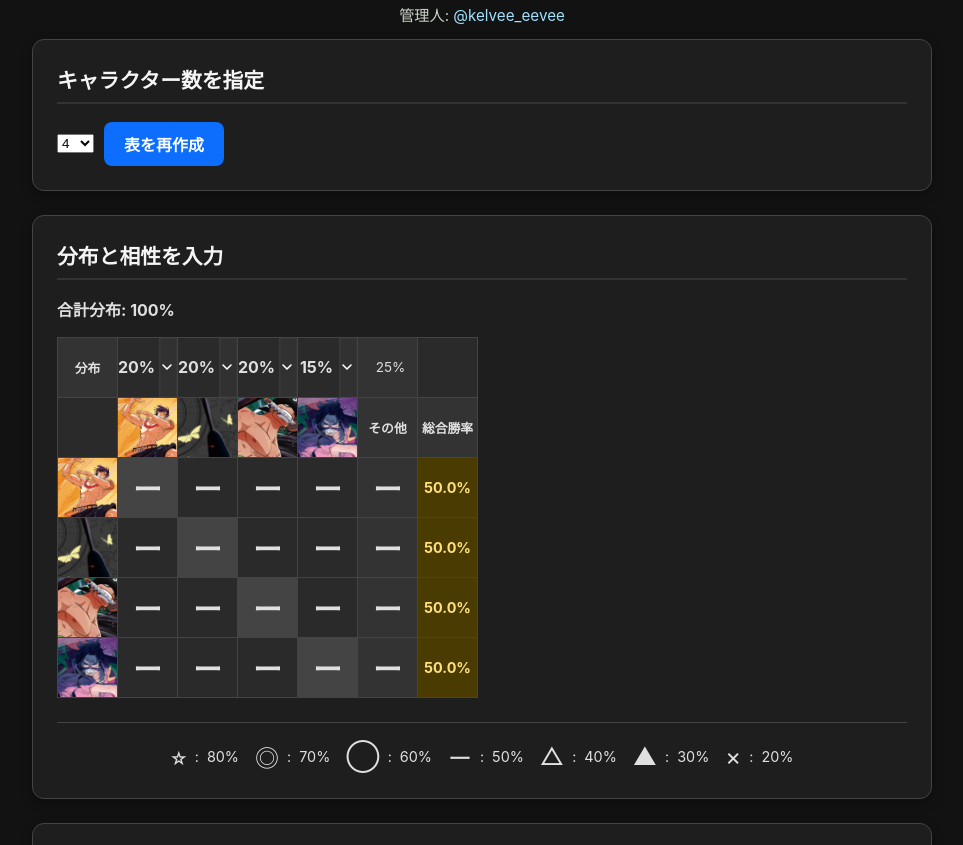
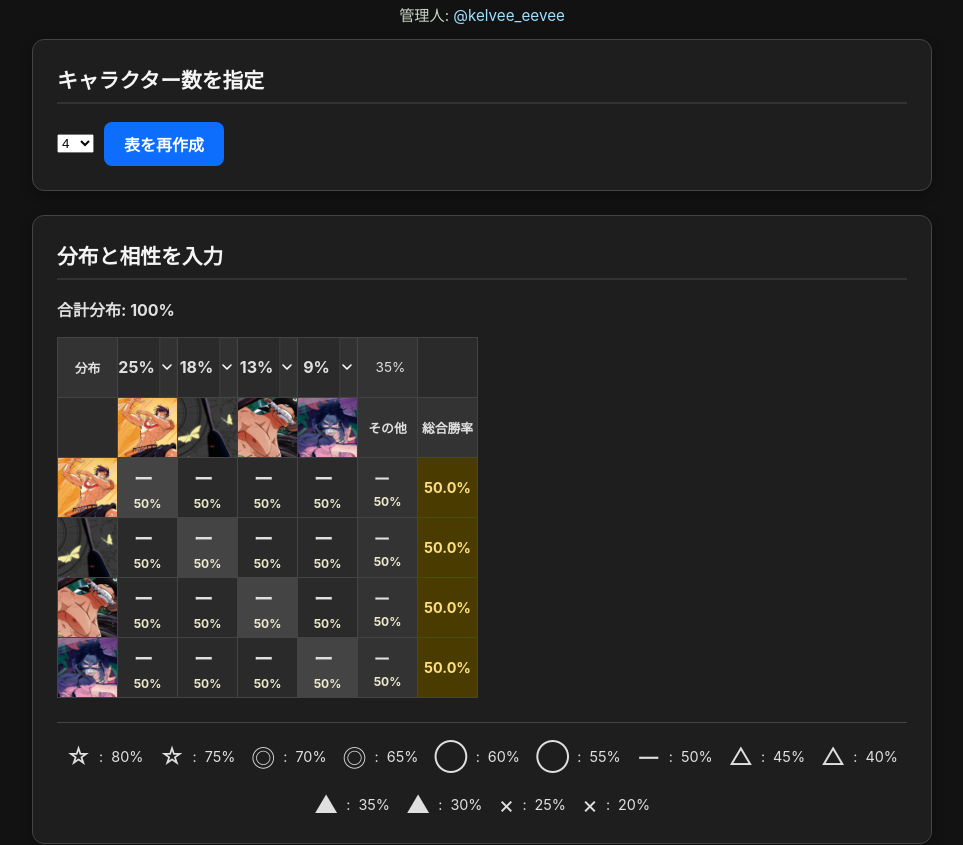
Before and after one commit to kelvee-eevee/OnePiece_Card_Compatibility_Table, a plain HTML site: page index.html in a window 1280 px wide. Shown: the part 104-949 px from the top of the page, without its empty margins (158-1121 px from the left). Drawn offline with nearby package versions, Linux system fonts and the light colour scheme.

Commit message:
Add files via upload

```diff
--- a/index.html
+++ b/index.html
@@ -227,25 +227,37 @@
 <input type="file" id="image-upload-input" class="hidden" accept="image/*">
 
 <script>
-document.addEventListener('DOMContentLoaded', () => {
-    const COMPATIBILITY_MAP = { '⭐︎': 80, '◎': 70, '◯': 60, 'ー': 50, '△': 40, '▲': 30, '×': 20 };
-    const ICONS = Object.keys(COMPATIBILITY_MAP);
-    const DEFAULT_ICON = 'ー';
+    document.addEventListener('DOMContentLoaded', () => {
+    // Expanded compatibility map: 13 choices from 20% to 80% by 5%
+    const COMPATIBILITY_MAP = {
+        '80': 80, '75': 75, '70': 70, '65': 65, '60': 60, '55': 55, '50': 50,
+        '45': 45, '40': 40, '35': 35, '30': 30, '25': 25, '20': 20
+    };
+    // Display emoji/symbol for each percent key. When emojis are not unique enough
+    // we show the numeric percent under the emoji in the UI.
+    const ICON_DISPLAY = {
+        '80': '☆', '75': '☆', '70': '◎', '65': '◎', '60': '◯', '55': '◯', '50': 'ー',
+        '45': '△', '40': '△', '35': '▲', '30': '▲', '25': '×', '20': '×'
+    };
+    // Keys sorted descending by percent so modal shows highest to lowest
+    const ICONS = Object.keys(COMPATIBILITY_MAP).sort((a,b) => Number(b) - Number(a));
+    const DEFAULT_KEY = '50';
+    const DEFAULT_SYMBOL = 'ー';
 
     // プリセット画像のURLリスト（ローカルimgフォルダのファイルを使用）
     const PRESET_IMAGES = [
         'img/赤青エース.png', 'img/黒イム.png', 'img/緑ゾロ.png', 'img/赤紫ロジャー.png',
-        'img/赤緑ルフィ.png',  'img/赤黒サボ.png', 'img/青紫ルフィ.png',
-        'img/赤レイリー.png', 'img/赤黄ベティ.png', 'img/緑ボニー.png',
+        'img/赤黒サボ.png', 'img/青黄ナミ.png', 'img/青紫ルフィ.png', 'img/緑ボニー.png',
+        'img/赤青ビビ.png', 'img/赤黄ベティ.png', 'img/赤レイリー.png', 'img/赤緑ルフィ.png',
     ];
 
     // ===== デフォルトキャラクター設定 =====
     // ここの配列を編集すると、起動時に表示されるキャラクターと分布が変わります。
     const DEFAULT_CHARACTERS = [
-        { src: PRESET_IMAGES[0], distribution: 20 },
-        { src: PRESET_IMAGES[1], distribution: 20 },
-        { src: PRESET_IMAGES[2], distribution: 20 },
-        { src: PRESET_IMAGES[3], distribution: 15 }
+        { src: PRESET_IMAGES[0], distribution: 25 },
+        { src: PRESET_IMAGES[1], distribution: 18 },
+        { src: PRESET_IMAGES[2], distribution: 13 },
+        { src: PRESET_IMAGES[3], distribution: 9 }
     ];
     // ===================================
 
@@ -555,32 +567,23 @@ document.addEventListener('DOMContentLoaded', () => {
     function createModalOptions() {
         const matchupModalContent = matchupModal.querySelector('.modal-content');
         matchupModalContent.innerHTML = '';
-        ICONS.forEach((icon, idx) => {
+        // Let CSS grid place items naturally; each option shows an emoji and the percent below it
+        ICONS.forEach((key) => {
             const option = document.createElement('div');
             option.className = 'modal-option';
-            // Position: first 3 icons occupy row 1 (columns 1-3), next 4 occupy row 2 (columns 1-4)
-            if (idx < 3) {
-                // center the first 3 items on the top row by placing them in columns 2..4
-                option.style.gridColumn = String(idx + 2);
-                option.style.gridRow = '1';
-            } else {
-                // place remaining 4 across columns 1..4 on the second row
-                option.style.gridColumn = String((idx - 3) + 1);
-                option.style.gridRow = '2';
-            }
             const label = document.createElement('div');
-            label.textContent = icon;
+            label.textContent = ICON_DISPLAY[key] || DEFAULT_SYMBOL;
             label.style.fontSize = '1.6rem';
             const pct = document.createElement('div');
-            const pctVal = COMPATIBILITY_MAP[icon] || 50;
+            const pctVal = COMPATIBILITY_MAP[key] || Number(key) || 50;
             pct.textContent = pctVal + '%';
             pct.style.fontSize = '0.85rem';
             pct.style.marginTop = '4px';
-            pct.style.opacity = '0.9';
+            pct.style.opacity = '0.95';
             pct.style.color = '#ffd';
             option.appendChild(label);
             option.appendChild(pct);
-            option.addEventListener('click', () => handleModalSelection(icon));
+            option.addEventListener('click', () => handleModalSelection(key));
             matchupModalContent.appendChild(option);
         });
 
@@ -607,10 +610,11 @@ document.addEventListener('DOMContentLoaded', () => {
 
     function renderLegend() {
         legendContainer.innerHTML = '';
-        Object.entries(COMPATIBILITY_MAP).forEach(([icon, value]) => {
+        Object.entries(COMPATIBILITY_MAP).sort((a,b)=>Number(b[1])-Number(a[1])).forEach(([key, value]) => {
             const item = document.createElement('div');
             item.className = 'legend-item';
-            item.innerHTML = `<span>${icon}</span>: <span>${value}%</span>`;
+            const symbol = ICON_DISPLAY[key] || DEFAULT_SYMBOL;
+            item.innerHTML = `<span>${symbol}</span>: <span>${value}%</span>`;
             legendContainer.appendChild(item);
         });
     }
@@ -878,17 +882,31 @@ document.addEventListener('DOMContentLoaded', () => {
 
     function createMatchupCell(r, c) {
         // For same-character matchup, show the default icon symbol (ー) instead of a dash
-        if (r === c) return createCell({ text: DEFAULT_ICON, className: 'data-cell disabled' });
-        const icon = state.matchups[`${r}-${c}`] || DEFAULT_ICON;
-        return createCell({ text: icon, className: 'data-cell', onClick: () => {
+        if (r === c) {
+            const wrapper = document.createElement('div');
+            const sym = document.createElement('div'); sym.textContent = DEFAULT_SYMBOL; sym.style.fontSize = '1.2rem';
+            const pct = document.createElement('div'); pct.textContent = (COMPATIBILITY_MAP[DEFAULT_KEY] || 50) + '%'; pct.style.fontSize = '0.75rem'; pct.style.marginTop = '4px'; pct.style.opacity = '0.9'; pct.style.color = '#ffd';
+            wrapper.appendChild(sym); wrapper.appendChild(pct);
+            return createCell({ content: wrapper, className: 'data-cell disabled' });
+        }
+        const key = state.matchups[`${r}-${c}`] || DEFAULT_KEY;
+        const wrapper = document.createElement('div');
+        const sym = document.createElement('div'); sym.textContent = ICON_DISPLAY[key] || DEFAULT_SYMBOL; sym.style.fontSize = '1.2rem';
+        const pct = document.createElement('div'); pct.textContent = (COMPATIBILITY_MAP[key] || Number(key) || 50) + '%'; pct.style.fontSize = '0.75rem'; pct.style.marginTop = '4px'; pct.style.opacity = '0.9'; pct.style.color = '#ffd';
+        wrapper.appendChild(sym); wrapper.appendChild(pct);
+        return createCell({ content: wrapper, className: 'data-cell', onClick: () => {
             currentEdit = { type: 'matchup', row: r, col: c };
             matchupModal.classList.add('visible');
         }});
     }
 
     function createOtherMatchupCell(r) {
-        const icon = state.otherMatchups[r] || DEFAULT_ICON;
-        return createCell({ text: icon, className: 'data-cell other-cell', onClick: () => {
+        const key = state.otherMatchups[r] || DEFAULT_KEY;
+        const wrapper = document.createElement('div');
+        const sym = document.createElement('div'); sym.textContent = ICON_DISPLAY[key] || DEFAULT_SYMBOL; sym.style.fontSize = '1.0rem';
+        const pct = document.createElement('div'); pct.textContent = (COMPATIBILITY_MAP[key] || Number(key) || 50) + '%'; pct.style.fontSize = '0.75rem'; pct.style.marginTop = '4px'; pct.style.opacity = '0.9'; pct.style.color = '#ffd';
+        wrapper.appendChild(sym); wrapper.appendChild(pct);
+        return createCell({ content: wrapper, className: 'data-cell other-cell', onClick: () => {
             currentEdit = { type: 'otherMatchup', row: r };
             matchupModal.classList.add('visible');
         }});
@@ -901,13 +919,13 @@ document.addEventListener('DOMContentLoaded', () => {
             if (dist <= 0) return;
             let icon;
             if (key === 'other') {
-                icon = state.otherMatchups[r] || DEFAULT_ICON;
+                icon = state.otherMatchups[r] || DEFAULT_KEY;
             } else {
                 const c = parseInt(key, 10);
                 if (r === c) return;
-                icon = state.matchups[`${r}-${c}`] || DEFAULT_ICON;
+                icon = state.matchups[`${r}-${c}`] || DEFAULT_KEY;
             }
-            weightedSum += COMPATIBILITY_MAP[icon] * dist;
+            weightedSum += (COMPATIBILITY_MAP[icon] || Number(icon) || 50) * dist;
             totalDist += dist;
         });
         const winRateText = totalDist > 0 ? `${(weightedSum / totalDist).toFixed(1)}%` : '-%';
@@ -917,8 +935,10 @@ document.addEventListener('DOMContentLoaded', () => {
     function handleModalSelection(icon) {
         const { type, row, col } = currentEdit;
         if (type === 'matchup') {
+            // 'icon' here is the key (e.g. '70'). Store keys in state.
             state.matchups[`${row}-${col}`] = icon;
-            const oppositeIcon = Object.keys(COMPATIBILITY_MAP).find(key => COMPATIBILITY_MAP[key] === 100 - COMPATIBILITY_MAP[icon]) || DEFAULT_ICON;
+            const oppositeVal = 100 - (COMPATIBILITY_MAP[icon] || Number(icon) || 50);
+            const oppositeIcon = Object.keys(COMPATIBILITY_MAP).find(key => (COMPATIBILITY_MAP[key] || Number(key)) === oppositeVal) || DEFAULT_KEY;
             state.matchups[`${col}-${row}`] = oppositeIcon;
         } else if (type === 'otherMatchup') {
             state.otherMatchups[row] = icon;
```
Also changed, not shown: img/赤青ビビ.png (added), img/青黄ナミ.png (added).
